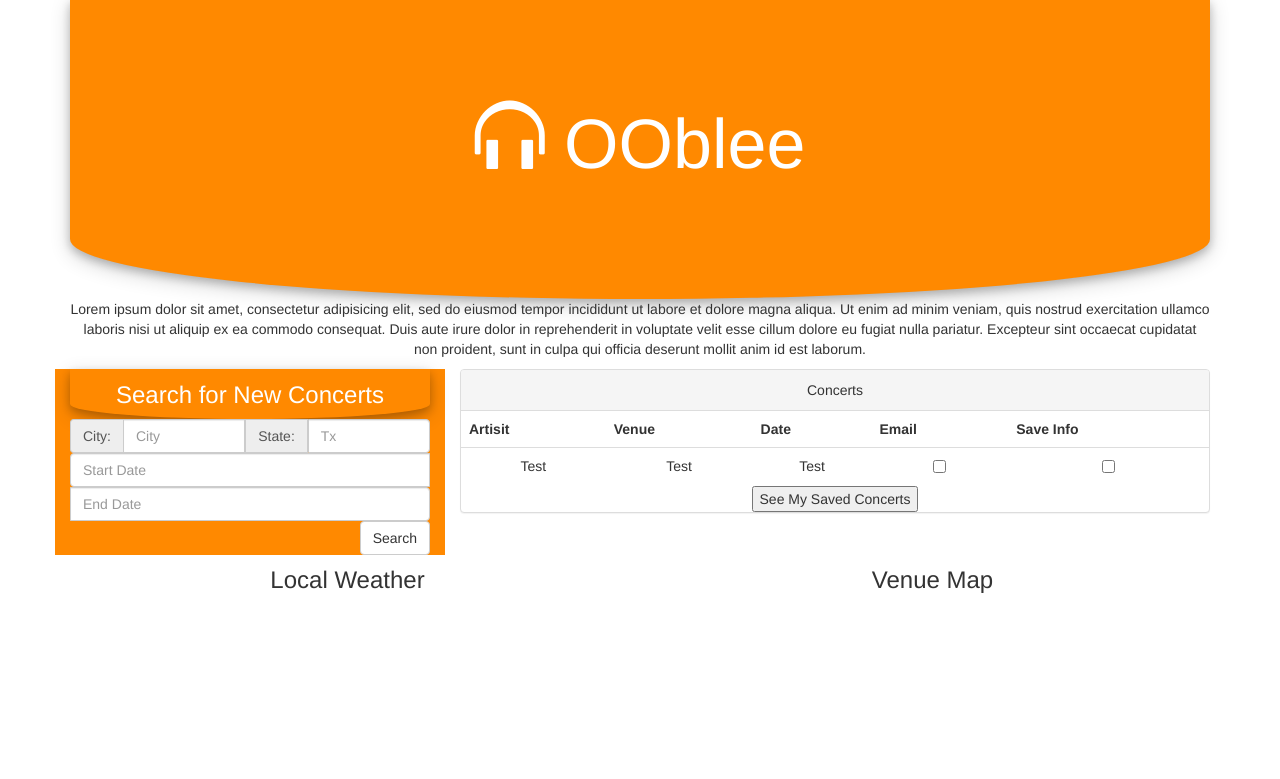
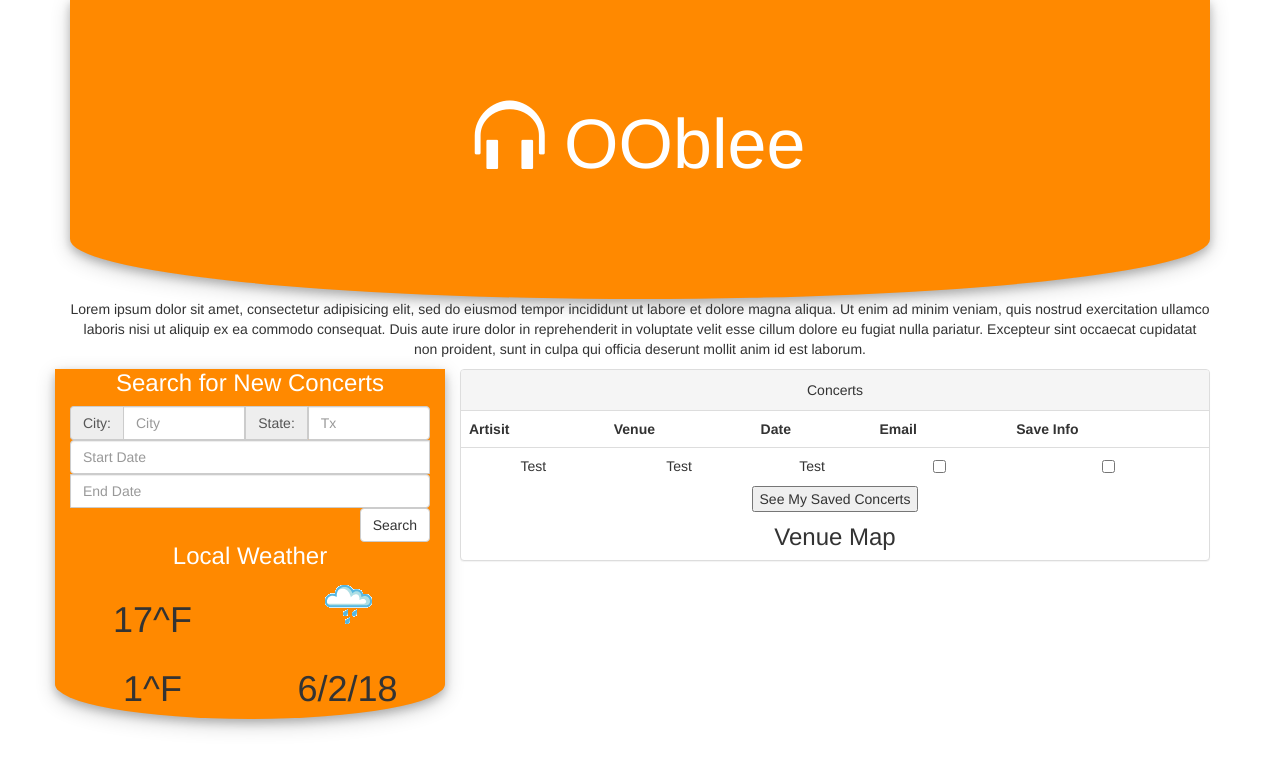
Before and after one commit to afordfa/ProjectOne, a PHP site: page /OOblee.html in a window 1280 px wide. Shown: the part 21-800 px from the top of the page. Run offline with PHP 8.4, Linux system fonts and the light colour scheme; some libraries are stand-ins or nearby versions.

Commit message:
wheater info added

```diff
--- a/OOblee.html
+++ b/OOblee.html
@@ -1,7 +1,7 @@
 <!DOCTYPE html>
 <html>
 <head>
-	<title>OOblee</title>
+	<title>OOblee Now what</title>
 	<link rel="stylesheet" href="https://maxcdn.bootstrapcdn.com/bootstrap/3.3.7/css/bootstrap.min.css" integrity="sha384-BVYiiSIFeK1dGmJRAkycuHAHRg32OmUcww7on3RYdg4Va+PmSTsz/K68vbdEjh4u" crossorigin="anonymous">
 	<link rel="stylesheet" type="text/css" href="assets/css/style.css">
 
@@ -60,7 +60,38 @@
 					<div class="startBtn">
 						<button type="button" class="btn btn-default">Search</button>
 					</div>
-				</div>
+
+		<!-- THIS IS A SUBROW FOR THE WEATHER SECCTION  -->
+					<div class="row" id="wheatherLabelRow">
+						<h3 class= "miniHeaderLabel">Local Weather</h3>
+					</div>
+
+					<div class="row" id="highAndPictureRow">
+						<div class="col-xs-6" id="highTemp">
+							<h1 class="tempIndicator">17^F
+							</h1>
+						</div>
+
+						<div class="col-xs-6" id="highTemp">
+							<img src="assets/chancerain.gif">
+						</div>
+					</div>
+
+					<div class="row" id="lowAndDateRow">
+
+						<div class="col-xs-6" id="LowTemp">
+							<h1 class="tempIndicator">1^F
+							</h1>
+						</div>
+
+						<div class="col-xs-6" id="weatherDate">
+							<h1> 6/2/18 </h1>
+						</div>
+
+					</div>
+
+
+				</div> <!-- THIS IS THE END OF COLUMN FOR THE SEARCH PANNEL AND WEATHER-->
 
 
 				<div class="col-xs-8">
@@ -84,29 +115,34 @@
 							</tr>
 						  </table>
 						  <button id='seeSaved'>See My Saved Concerts</button>
+				  	<div class="row" id="mapRow">
+						<h3>Venue Map</h3>
+
 					</div>
-				</div>
-			</div>
 
-<!-- THIS IS THE ROW FOUR /////////////////////////////////////////////////////////////////////////////////////// -->
-			<div class="row" id="row4">
-				<div class="col-xs-6">
-					<h3>Local Weather</h3>
-					<div id='weatherOutput'></div>
-				</div>
 
-				<div class="col-xs-6">
-					<h3>Venue Map</h3>
-					<div id="googleApiMap"></div>
-				</div>
-			</div>
-	</div>
+
+
+
+					</div>
+				</div> <!-- THIS IS THE END OF COLUMN FOR THE TABLE 3 -->
+			</div>  <!-- THIS IS THE END OF ROW 3 -->
+
+
+	</div> <!-- THIS IS THE CONTAINER'S END -->
 
 <script type="text/javascript">
 
 	$(document).ready(function() {
     $("#startDateInput").datepicker();
     $("#endDateInput").datepicker();
+
+
+$("#startDateInput").change(function(){
+	var date = $("#startDateInput").val();
+	console.log (date);
+});
+
   });
 
 
--- a/assets/css/style.css
+++ b/assets/css/style.css
@@ -22,7 +22,7 @@ body{
 }
 
 
-.roundedMiniHeader {
+roundedMiniHeader {
 	width: 100%;
 	height: 50px;
 	background-color:#ff8900;
@@ -34,13 +34,18 @@ body{
   	color:white;
 }
 
-roundedMiniHeader {
+.miniHeaderLabel {
 	color: white;
 	margin-top: 1px;
 }
 
+
+
 #searchPannel {
 	background-color:#ff8900;
+	border-bottom-left-radius: 50% 10%;
+  	border-bottom-right-radius: 50% 10%;
+  	box-shadow: 0 4px 8px 0 rgba(0, 0, 0, 0.2), 0 6px 20px 0 rgba(0, 0, 0, 0.19);
 }
 
 .btn{
@@ -55,3 +60,7 @@ roundedMiniHeader {
 .startBtn{
 	text-align: right;
 }
+
+#mapRow{
+	text-align: center;
+}
```
Also changed, not shown: assets/chancerain.gif (added).
